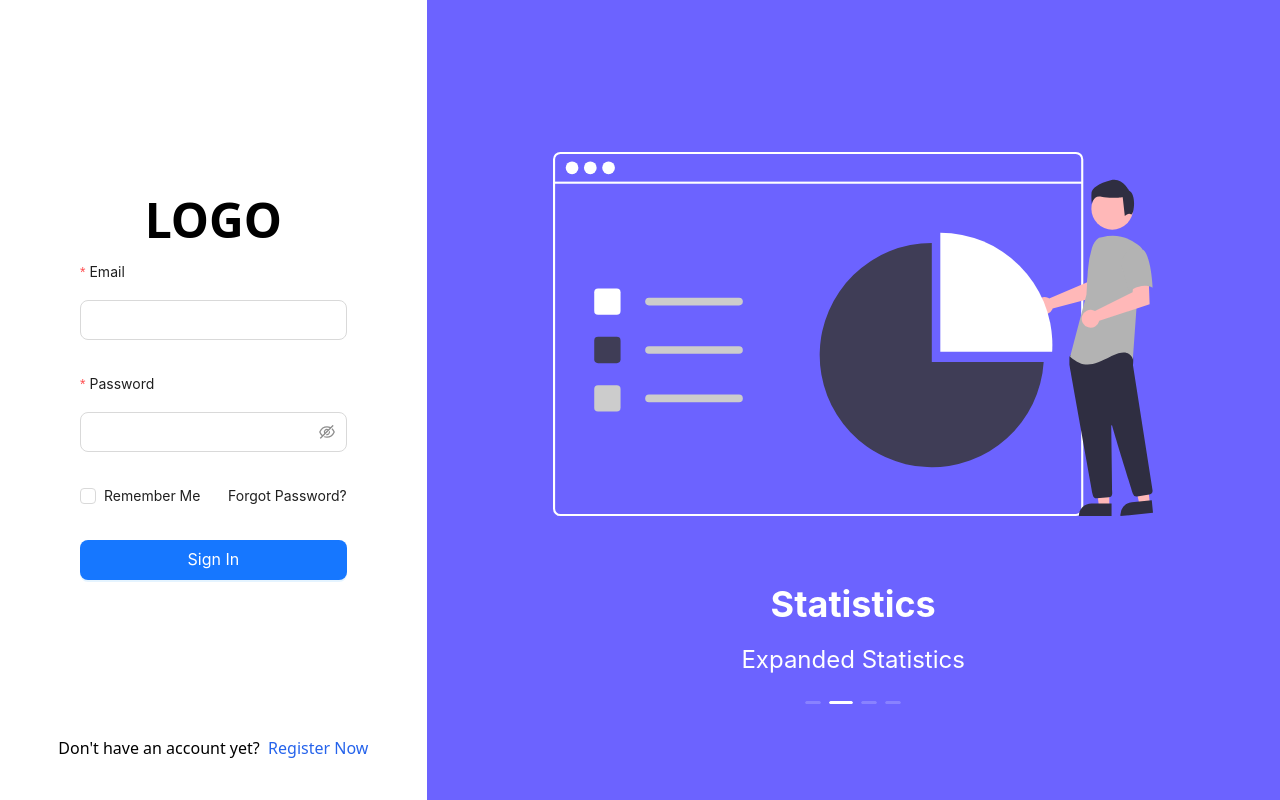
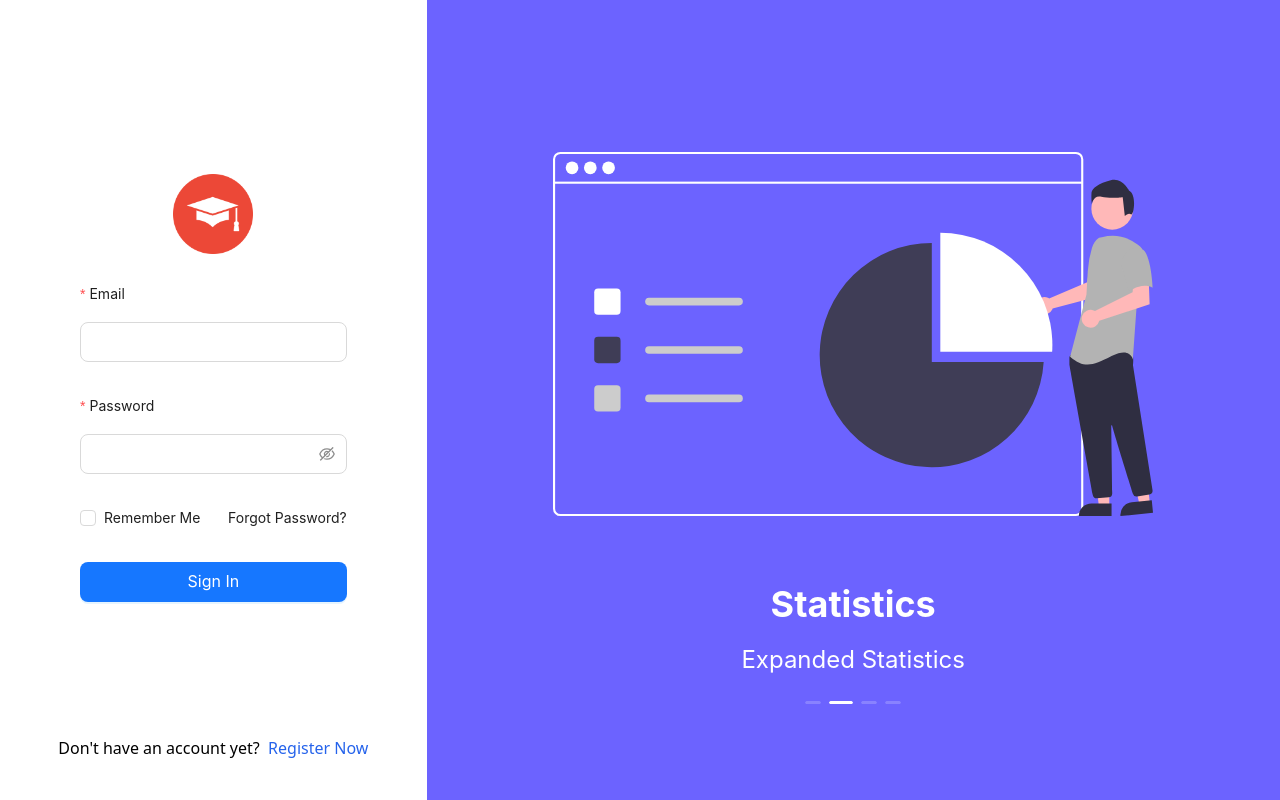
Before and after one commit to mesubasi/online-education-platform-frontend, a React (Vite) app: page /login in a window 1280 px wide. Built offline with nearby package versions, Linux system fonts and the light colour scheme.

Commit message:
Logo Added

```diff
--- a/src/pages/LoginPage.jsx
+++ b/src/pages/LoginPage.jsx
@@ -4,6 +4,7 @@ import { Button, Form, Input, Carousel, Checkbox, message } from 'antd'
 import { Link } from 'react-router-dom'
 import AuthCarousel from '../components/auth/AuthCarousel';
 import { useState } from 'react';
+import Logo from "../../public/cap.png";
 
 const Login = () => {
     const [loading, setLoading] = useState();
@@ -12,7 +13,11 @@ const Login = () => {
         <div className='h-screen'>
             <div className='flex justify-between h-full'>
                 <div className='xl:px-20 px-10 w-full flex flex-col h-full justify-center relative'>
-                    <h1 className='text-center text-5xl font-bold mb-2'>LOGO</h1>
+                    <div className='flex justify-center items-center max-h-screen pb-5'>
+                        <div className='max-w-20'>
+                            <img src={Logo} className='w-full' />
+                        </div>
+                    </div>
                     <Form layout='vertical' size='large' initialValues={{ remember: false }}>
                         <Form.Item label="Email" name={"email"} rules={[{ required: true, message: "Email Cannot Be Blank!" }]}>
                             <Input />
```
